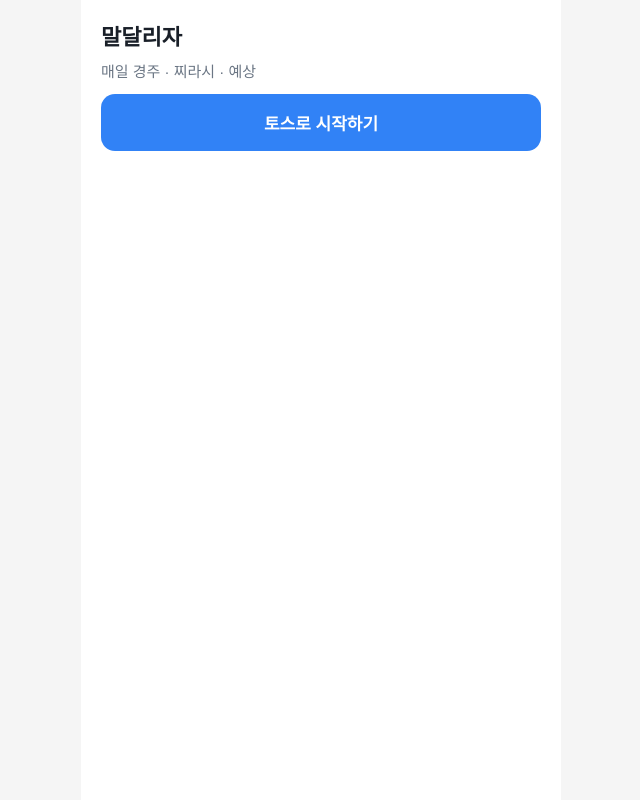
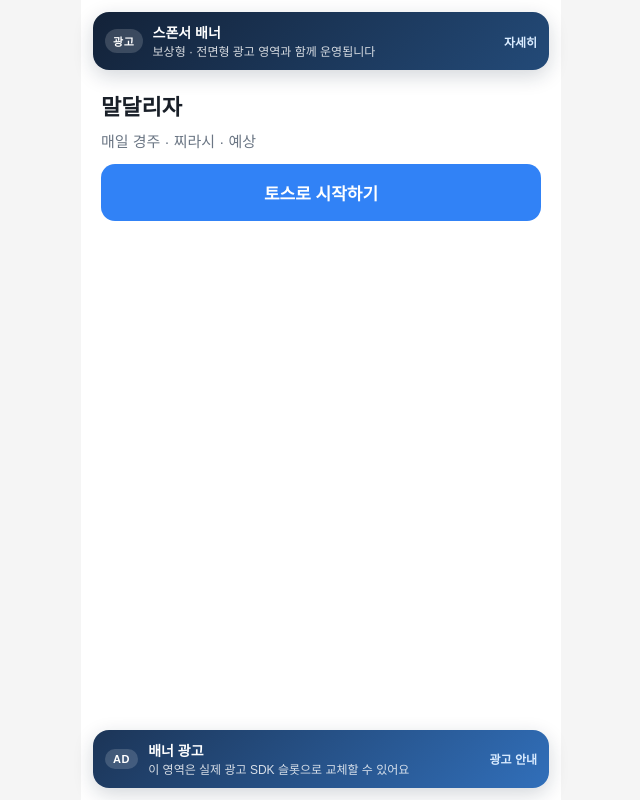
Before and after one commit to aundots/horserace, a React (Vite) app: page / in a window 1280 px wide. Shown: the whole page, without its empty margins (319-959 px from the left). Built offline with nearby package versions, Linux system fonts and the light colour scheme; no server answers.

Commit message:
Add app banner ad placements.
Add shared top and bottom banner slots across pages and ship the updated Play build.

Co-authored-by: Cursor <cursoragent@cursor.com>

```diff
--- a/src/App.css
+++ b/src/App.css
@@ -10,6 +10,83 @@
 
 html:not(.play-store) #root {
   padding-top: max(env(safe-area-inset-top, 0px), var(--app-safe-top-fallback));
+}
+
+.app-shell {
+  min-height: 100vh;
+  min-height: 100dvh;
+  display: flex;
+  flex-direction: column;
+}
+
+.app-shell__content {
+  flex: 1;
+  min-height: 0;
+}
+
+.app-banner {
+  width: calc(100% - 24px);
+  margin: 10px 12px 0;
+  display: flex;
+  align-items: center;
+  gap: 10px;
+  padding: 10px 12px;
+  border: 0;
+  border-radius: 16px;
+  background: linear-gradient(135deg, #132238 0%, #234a78 100%);
+  color: #fff;
+  text-align: left;
+  cursor: pointer;
+  box-shadow: 0 6px 20px rgba(17, 35, 58, 0.18);
+}
+
+.app-banner--top {
+  margin-top: 12px;
+}
+
+.app-banner--bottom {
+  position: sticky;
+  bottom: 0;
+  z-index: 40;
+  margin-top: 12px;
+  margin-bottom: 12px;
+  background: linear-gradient(135deg, #1c3557 0%, #316fba 100%);
+}
+
+.app-banner__badge {
+  flex-shrink: 0;
+  padding: 4px 8px;
+  border-radius: 999px;
+  background: rgba(255, 255, 255, 0.16);
+  font-size: 11px;
+  font-weight: 800;
+  letter-spacing: 0.06em;
+}
+
+.app-banner__text {
+  flex: 1;
+  min-width: 0;
+  display: flex;
+  flex-direction: column;
+  gap: 2px;
+}
+
+.app-banner__text strong {
+  font-size: 14px;
+  font-weight: 800;
+}
+
+.app-banner__text span {
+  font-size: 12px;
+  line-height: 1.35;
+  color: rgba(255, 255, 255, 0.82);
+}
+
+.app-banner__cta {
+  flex-shrink: 0;
+  font-size: 12px;
+  font-weight: 800;
+  color: #d9ebff;
 }
 
 @media (min-width: 481px) {
--- a/src/App.tsx
+++ b/src/App.tsx
@@ -4,6 +4,7 @@ import { useAuthContext } from "./context/AuthContext";
 import { useMonetization } from "./hooks/useMonetization";
 import { usePlayer } from "./hooks/usePlayer";
 import { partyToRaceResult } from "./lib/partyRace";
+import { AppBannerAd } from "./components/AppBannerAd";
 import { HelpPage } from "./pages/HelpPage";
 import { HomePage } from "./pages/HomePage";
 import { InAppAdsPage } from "./pages/InAppAdsPage";
@@ -13,6 +14,7 @@ import { PredictPage } from "./pages/PredictPage";
 import { RacePage } from "./pages/RacePage";
 import { SettingsPage } from "./pages/SettingsPage";
 import type { AdPlacement, PartySnapshot, RaceResult, RankedPrepare } from "./types/game";
+import type { ReactNode } from "react";
 
 type Page =
   | "home"
@@ -57,6 +59,18 @@ function App() {
     [player.claimAdReward],
   );
   const { showRewardedAd } = useMonetization(claimAdReward);
+
+  function renderWithBanners(content: ReactNode) {
+    const showBottomBanner = page !== "race";
+
+    return (
+      <div className="app-shell">
+        <AppBannerAd position="top" onClick={() => setPage("iaa")} />
+        <div className="app-shell__content">{content}</div>
+        {showBottomBanner && <AppBannerAd position="bottom" onClick={() => setPage("iaa")} />}
+      </div>
+    );
+  }
 
   useEffect(() => {
     const handler = (e: BeforeUnloadEvent) => {
@@ -121,11 +135,11 @@ function App() {
   }
 
   if (page === "iaa") {
-    return <InAppAdsPage onBack={() => setPage("home")} />;
+    return renderWithBanners(<InAppAdsPage onBack={() => setPage("home")} />);
   }
 
   if (page === "race" && raceResult) {
-    return (
+    return renderWithBanners(
       <RacePage
         result={raceResult}
         rankedAvailable={player.snapshot?.rankedAvailable ?? false}
@@ -149,12 +163,12 @@ function App() {
           setPartyResults(null);
           setPage("home");
         }}
-      />
+      />,
     );
   }
 
   if (page === "party" && userKey) {
-    return (
+    return renderWithBanners(
       <PartyPage
         party={party}
         initialJoinCode={partyJoinCode}
@@ -185,12 +199,12 @@ function App() {
         onBack={() => {
           setPage("home");
         }}
-      />
+      />,
     );
   }
 
   if (page === "predict" && rankedPrepare) {
-    return (
+    return renderWithBanners(
       <PredictPage
         prepare={rankedPrepare}
         freeTipReveals={player.snapshot?.freeTipReveals ?? 0}
@@ -218,29 +232,29 @@ function App() {
           setRankedPrepare(null);
           setPage("home");
         }}
-      />
+      />,
     );
   }
 
   if (page === "missions" && player.snapshot) {
-    return (
+    return renderWithBanners(
       <MissionsPage
         snapshot={player.snapshot}
         claimAttendance={player.claimAttendance}
         onBack={() => setPage("home")}
-      />
+      />,
     );
   }
 
   if (page === "help") {
-    return <HelpPage onBack={() => setPage("home")} />;
+    return renderWithBanners(<HelpPage onBack={() => setPage("home")} />);
   }
 
   if (page === "settings") {
-    return <SettingsPage onBack={() => setPage("home")} />;
+    return renderWithBanners(<SettingsPage onBack={() => setPage("home")} />);
   }
 
-  return (
+  return renderWithBanners(
     <HomePage
       auth={auth}
       player={player}
@@ -257,7 +271,7 @@ function App() {
         setRankedPrepare(prepare);
         setPage("predict");
       }}
-    />
+    />,
   );
 }
 
--- /dev/null
+++ b/src/components/AppBannerAd.tsx
@@ -0,0 +1,39 @@
+type AppBannerAdProps = {
+  position: "top" | "bottom";
+  onClick?: () => void;
+};
+
+const COPY = {
+  top: {
+    badge: "광고",
+    title: "스폰서 배너",
+    body: "보상형 · 전면형 광고 영역과 함께 운영됩니다",
+    cta: "자세히",
+  },
+  bottom: {
+    badge: "AD",
+    title: "배너 광고",
+    body: "이 영역은 실제 광고 SDK 슬롯으로 교체할 수 있어요",
+    cta: "광고 안내",
+  },
+} as const;
+
+export function AppBannerAd({ position, onClick }: AppBannerAdProps) {
+  const copy = COPY[position];
+
+  return (
+    <button
+      type="button"
+      className={`app-banner app-banner--${position}`}
+      onClick={onClick}
+      aria-label={copy.title}
+    >
+      <span className="app-banner__badge">{copy.badge}</span>
+      <span className="app-banner__text">
+        <strong>{copy.title}</strong>
+        <span>{copy.body}</span>
+      </span>
+      <span className="app-banner__cta">{copy.cta}</span>
+    </button>
+  );
+}
```
Also changed, not shown: 5 other files (tests, documents, lock files or other folders).
